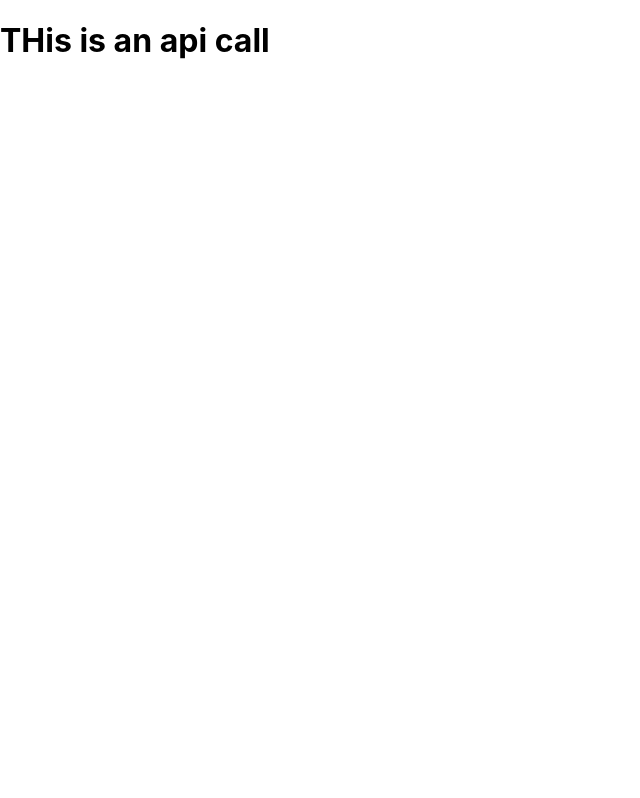
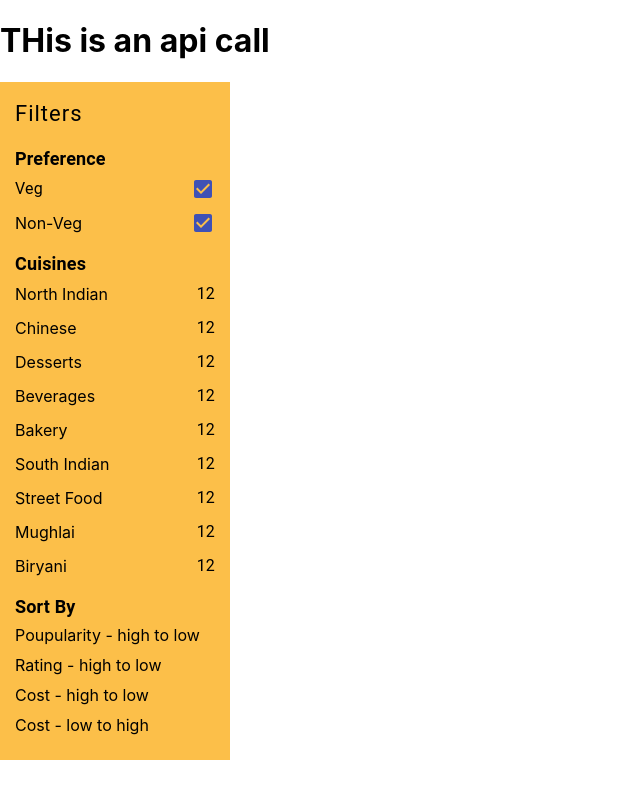
Before and after one commit to GA-Capstone-Team1/food-delivery-app, a React (Create React App) app: page / in a window 1280 px wide. Shown: the whole page, without its empty margins (0-640 px from the left). Built offline with nearby package versions, Linux system fonts and the light colour scheme; no server answers.

Commit message:
filterComponent

```diff
--- a/package.json
+++ b/package.json
@@ -9,6 +9,7 @@
     "@testing-library/user-event": "^7.1.2",
     "axios": "^0.19.2",
     "firebase": "^7.17.1",
+    "node-sass": "^4.14.1",
     "react": "^16.13.1",
     "react-dom": "^16.13.1",
     "react-redux": "^7.2.1",
--- a/src/App.js
+++ b/src/App.js
@@ -2,11 +2,13 @@ import React from "react";
 import "./App.css";
 import { Switch, BrowserRouter as Router, Route } from "react-router-dom";
 import Api from "./Components/Api";
+import FiltersSideBar from "./Components/FiltersSideBar/FIltersSideBar";
 
 function App() {
   return (
     <div>
       <Api></Api>
+      <FiltersSideBar></FiltersSideBar>
       <Router>
         <Switch>
           <Route></Route>
--- /dev/null
+++ b/src/Components/FiltersSideBar/FIltersSideBar.js
@@ -0,0 +1,129 @@
+import React from "react";
+import styles from "./FiltersSidebar.module.scss";
+import Box from "@material-ui/core/Box";
+import Typography from "@material-ui/core/Typography";
+import Checkbox from "@material-ui/core/Checkbox";
+
+const FiltersSideBar = () => {
+  const handleDishType = (e) => {
+    e.preventDefault();
+    console.log(e.target.innerHTML);
+  };
+  return (
+    <div className={styles.filterSideBarContainer}>
+      <Typography className={styles.head}>Filters</Typography>
+      <div>
+        <Typography className={styles.filterType}>Preference</Typography>
+        <Box className={styles.filterContainer}>
+          <Typography className={styles.filterName}>Veg</Typography>
+          <Checkbox
+            className={styles.Checkbox}
+            defaultChecked
+            value="non-veg"
+            color="primary"
+            inputProps={{ "aria-label": "secondary checkbox" }}
+          />
+        </Box>
+        <Box className={styles.filterContainer}>
+          <Typography variant="1" className={styles.filterName}>
+            Non-Veg
+          </Typography>
+          <Checkbox
+            className={styles.Checkbox}
+            checked={true}
+            value="non-veg"
+            color="primary"
+            inputProps={{ "aria-label": "secondary checkbox" }}
+          />
+        </Box>
+      </div>
+      <div>
+        <Typography className={styles.filterType}>Cuisines</Typography>
+        <Box className={styles.filterContainer}>
+          <Typography
+            value="north-indian"
+            onClick={(e) => handleDishType(e)}
+            variant="1"
+            className={styles.filterName}
+          >
+            North Indian
+          </Typography>
+          <Typography>12</Typography>
+        </Box>
+        <Box className={styles.filterContainer}>
+          <Typography variant="1" className={styles.filterName}>
+            Chinese
+          </Typography>
+          <Typography>12</Typography>
+        </Box>{" "}
+        <Box className={styles.filterContainer}>
+          <Typography variant="1" className={styles.filterName}>
+            Desserts
+          </Typography>
+          <Typography>12</Typography>
+        </Box>
+        <Box className={styles.filterContainer}>
+          <Typography variant="1" className={styles.filterName}>
+            Beverages
+          </Typography>
+          <Typography>12</Typography>
+        </Box>
+        <Box className={styles.filterContainer}>
+          <Typography variant="1" className={styles.filterName}>
+            Bakery
+          </Typography>
+          <Typography>12</Typography>
+        </Box>
+        <Box className={styles.filterContainer}>
+          <Typography variant="1" className={styles.filterName}>
+            South Indian
+          </Typography>
+          <Typography>12</Typography>
+        </Box>
+        <Box className={styles.filterContainer}>
+          <Typography variant="1" className={styles.filterName}>
+            Street Food
+          </Typography>
+          <Typography>12</Typography>
+        </Box>
+        <Box className={styles.filterContainer}>
+          <Typography variant="1" className={styles.filterName}>
+            Mughlai
+          </Typography>
+          <Typography>12</Typography>
+        </Box>
+        <Box className={styles.filterContainer}>
+          <Typography variant="1" className={styles.filterName}>
+            Biryani
+          </Typography>
+          <Typography>12</Typography>
+        </Box>
+      </div>
+      <div>
+        <Typography className={styles.filterType}>Sort By</Typography>
+        <Box className={styles.filterContainer}>
+          <Typography variant="1" className={styles.filterName}>
+            Poupularity - high to low
+          </Typography>
+        </Box>
+        <Box className={styles.filterContainer}>
+          <Typography variant="1" className={styles.filterName}>
+            Rating - high to low
+          </Typography>
+        </Box>{" "}
+        <Box className={styles.filterContainer}>
+          <Typography variant="1" className={styles.filterName}>
+            Cost - high to low
+          </Typography>
+        </Box>
+        <Box className={styles.filterContainer}>
+          <Typography variant="1" className={styles.filterName}>
+            Cost - low to high
+          </Typography>
+        </Box>
+      </div>
+    </div>
+  );
+};
+
+export default FiltersSideBar;
--- /dev/null
+++ b/src/Components/FiltersSideBar/FiltersSidebar.module.scss
@@ -0,0 +1,43 @@
+.filterSideBarContainer {
+  background-color: #fcbf49;
+  width: fit-content;
+  padding: 15px;
+
+  .head {
+    font-size: 22px;
+    letter-spacing: 1px;
+  }
+
+  .filterType {
+    margin-top: 15px;
+    font-size: 18px;
+    font-weight: bold;
+  }
+
+  .filterName {
+    font-size: 16px;
+  }
+
+  .filterContainer {
+    margin: 5px 0px 10px 0;
+    width: 200px;
+    display: flex;
+    flex-direction: row;
+    align-items: center;
+    justify-content: space-between;
+
+    .Checkbox {
+      margin: 0;
+      padding: 0;
+    }
+    .filterName {
+      cursor: pointer;
+    }
+    .filterName:hover {
+      color: red;
+    }
+    .filterName:active {
+      color: rebeccapurple;
+    }
+  }
+}
```
Also changed, not shown: src/Pages/Restaurants/Restaurants.js (added, +7 -0 lines), src/Pages/Restaurants/Restaurants.module.scss (added), 1 other file (tests, documents, lock files or other folders).
